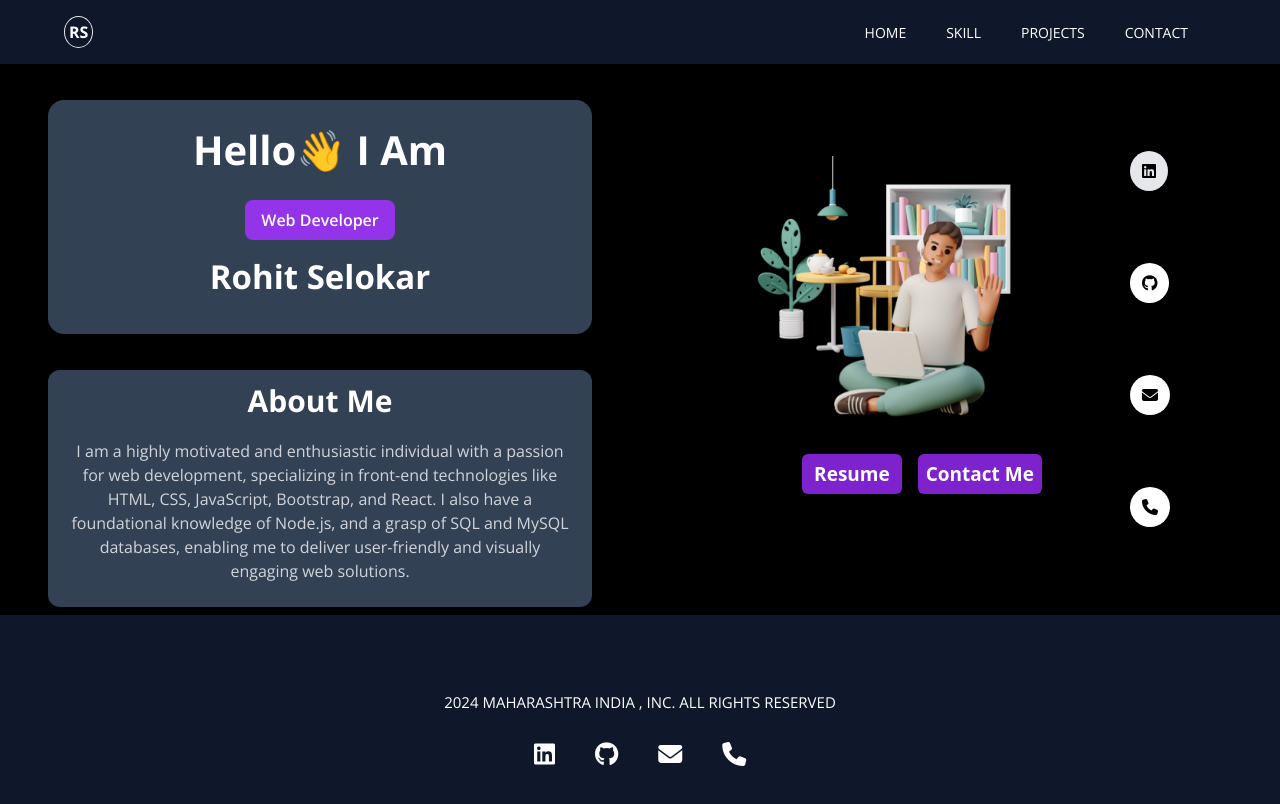
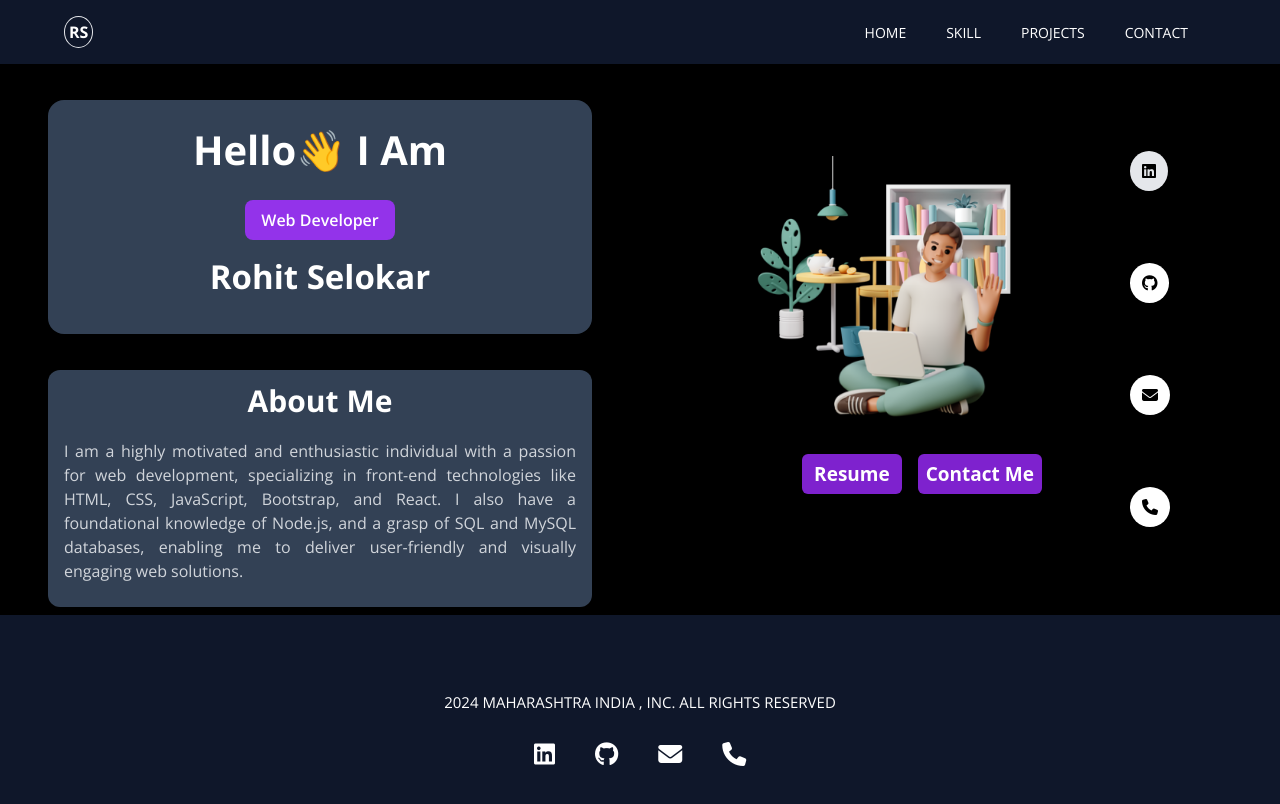
Before and after one commit to rohitselokar15/portfolio-rohit-selokar, a React (Vite) app: page / in a window 1280 px wide. Shown: the top 804 px of the page. Built offline with nearby package versions, Linux system fonts and the light colour scheme.

Commit message:
text-justify done

```diff
--- a/src/components/Home.jsx
+++ b/src/components/Home.jsx
@@ -15,11 +15,11 @@ const Home = () => {
           <p className="text-[33px] font-bold my-3">Rohit Selokar</p>
         </div>
 
-        <div className="hidden font-openSans lg:flex lg:flex-col bg-slate-700 mx-12 my-2 rounded-xl py-2 text-center">
-          <p className="text-[30px] text-white font-bold">
+        <div className="hidden font-openSans lg:flex lg:flex-col bg-slate-700 mx-12 my-2 rounded-xl py-2">
+          <p className="text-[30px] text-white font-bold text-center">
             About <span>Me</span>
           </p>
-          <p className="p-4 text-gray-300">
+          <p className="p-4 text-gray-300 text-justify">
             I am a highly motivated and enthusiastic individual with a passion
             for web development, specializing in front-end technologies like
             HTML, CSS, JavaScript, Bootstrap, and React. I also have a
@@ -35,9 +35,9 @@ const Home = () => {
           <img src={home} className="md:w-[400px] lg:w-[300px]" />
           <div className="flex text-white my-3 mx-0 md:mx-10 px-3 ">
             <a href="Rohit_Selokar_Resume.pdf" download>
-            <button className=" p-1.5 my-4 px-3 font-semibold text-[19px] bg-purple-700 rounded-md">
-              Resume
-            </button>
+              <button className=" p-1.5 my-4 px-3 font-semibold text-[19px] bg-purple-700 rounded-md">
+                Resume
+              </button>
             </a>
             <a href="https://mail.google.com/mail/u/0/#inbox?compose=new">
               <button className="my-4 p-1.5 px-2 font-semibold text-[19px] bg-purple-700 rounded-md mx-4 ">
@@ -68,7 +68,7 @@ const Home = () => {
         <p className="text-[30px] text-white font-bold">
           About <span>Me</span>
         </p>
-        <p className="p-4 text-gray-300">
+        <p className="p-4 text-gray-300 md:text-justify">
           I am a highly motivated and enthusiastic individual with a passion for
           web development, specializing in front-end technologies like HTML,
           CSS, JavaScript, Bootstrap, and React. I also have a foundational
```
